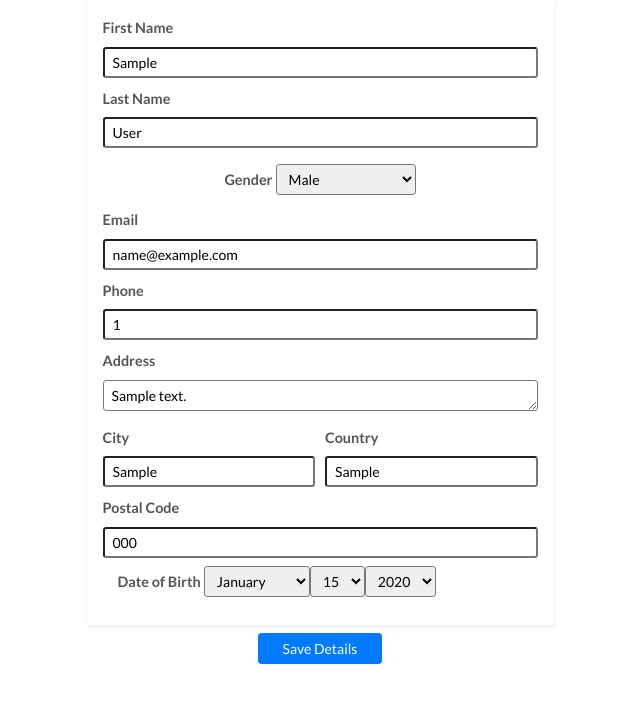
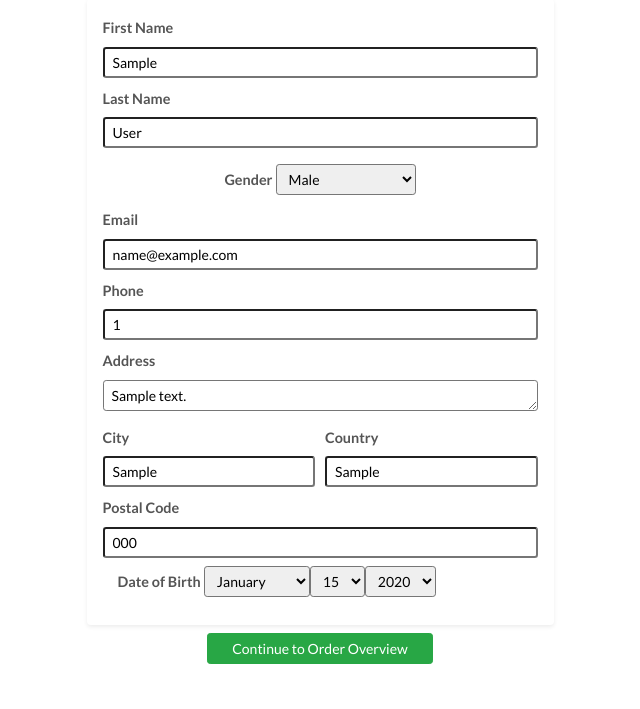
Before and after one commit to Alexiou981/elite-escapes, a Django app: page /customers/details/ in a window 1280 px wide. Shown: the part 187-896 px from the top of the page, without its empty margins (320-960 px from the left). Run offline with Django 3.2, Linux system fonts and the light colour scheme; a user stored in the database is signed in; tables that the repository leaves empty hold one stand-in row (values such as "Sample post"); some libraries are stand-ins or nearby versions.

Commit message:
feat: added condition for which button to display

```diff
--- a/customers/templates/customers/customer_details.html
+++ b/customers/templates/customers/customer_details.html
@@ -70,7 +70,11 @@
 
                     <!-- Smaller submit button -->
                     <div class="text-center">
-                        <button type="submit" class="btn btn-primary mt-2 px-4 btn-sm">Save Details</button>
+                        {% if customer %}
+                            <a href="{% url 'order_overview' %}" class="btn btn-success mt-2 px-4 btn-sm">Continue to Order Overview</a>
+                        {% else %}
+                            <button type="submit" class="btn btn-primary mt-2 px-4 btn-sm">Save Details</button>
+                        {% endif %}
                     </div>
                 </form>
             </div>
--- a/customers/views.py
+++ b/customers/views.py
@@ -34,7 +34,10 @@ def customer_details(request):
     else:
         form = CustomerForm(instance=customer) if customer else CustomerForm()
 
-    return render(request, 'customers/customer_details.html', {'form': form})
+    return render(request, 'customers/customer_details.html', {
+        'form': form,
+        'customer': customer
+        })
 
 
 @login_required
```
